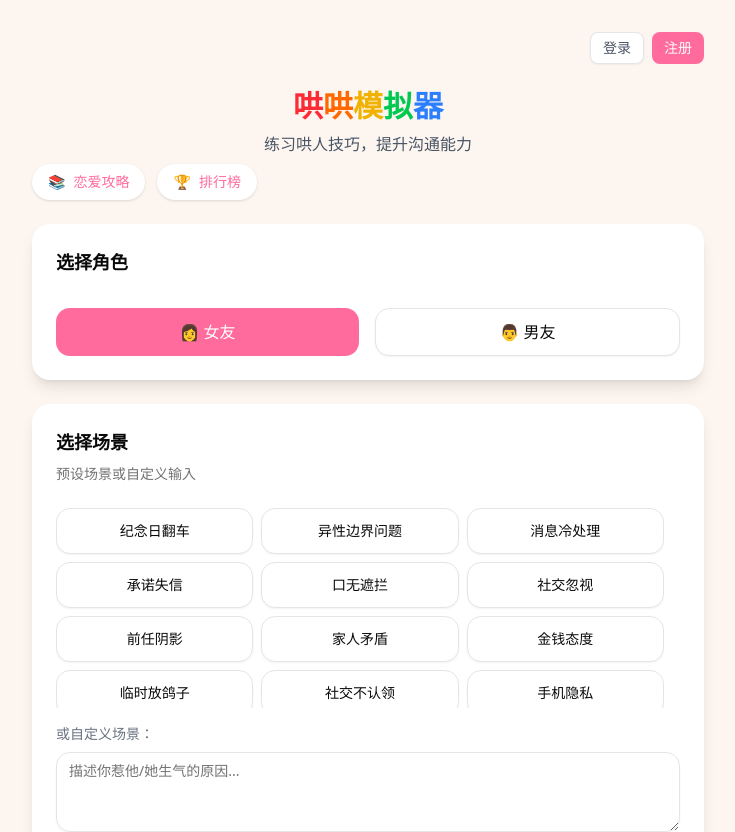
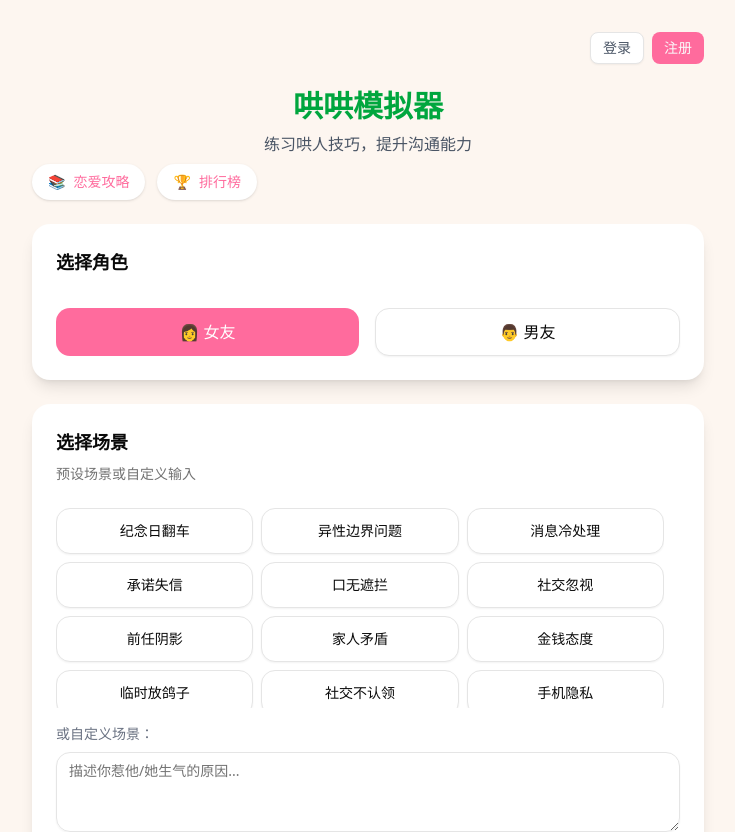
Before and after one commit to fydfh676km-lgtm/honghong, a Next.js app: page / in a window 1280 px wide. Shown: the top 832 px of the page, without its empty margins (272-1007 px from the left). Built offline with nearby package versions, Linux system fonts and the light colour scheme.

Commit message:
改成绿色拉

```diff
--- a/src/app/page.tsx
+++ b/src/app/page.tsx
@@ -511,12 +511,8 @@ export default function Home() {
 
             {/* 标题 */}
             <div className="text-center space-y-2">
-              <h1 className="text-3xl font-bold">
-                <span className="text-red-500">哄</span>
-                <span className="text-orange-500">哄</span>
-                <span className="text-yellow-500">模</span>
-                <span className="text-green-500">拟</span>
-                <span className="text-blue-500">器</span>
+              <h1 className="text-3xl font-bold text-green-600">
+                哄哄模拟器
               </h1>
               <p className="text-gray-600">练习哄人技巧，提升沟通能力</p>
               <div className="flex gap-3">
```
